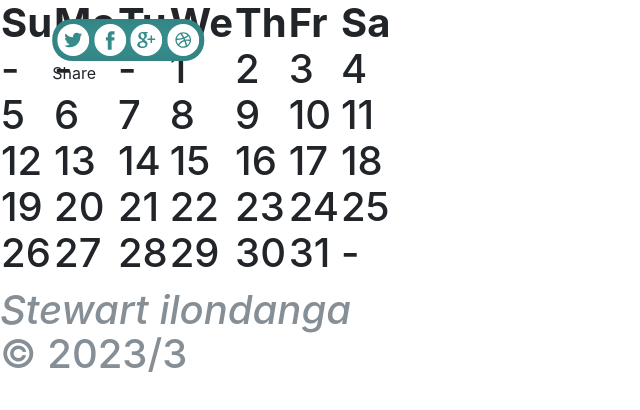
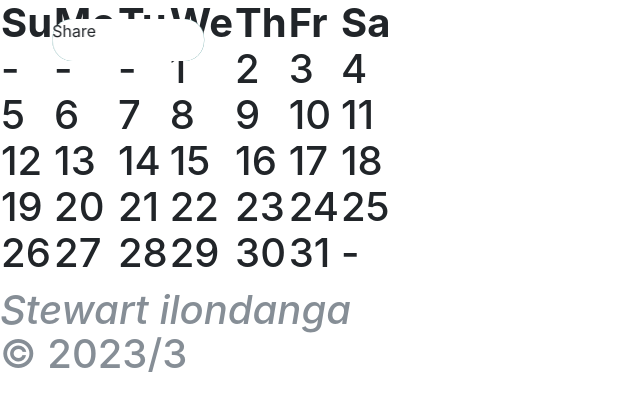
Before and after one commit to stewilondanga/Radar-CSS-Animation, a plain HTML site: page index.html in a window 1280 px wide. Shown: the whole page, without its empty margins (0-640 px from the left). Drawn offline with nearby package versions, Linux system fonts and the light colour scheme.

Commit message:
add css/styles.css

```diff
--- a/css/styles.css
+++ b/css/styles.css
@@ -36,7 +36,7 @@
   box-shadow: 0px 0px 14px rgba(0, 0, 0, 0.1) inset;
 }
 
-/*.share-button__front {
+.share-button__front {
   width: 100%;
   height: 100%;
   background-color: #fff;
@@ -56,7 +56,7 @@
   -moz-backface-visibility: hidden;
 }
 
-.share-button__text {
+/*.share-button__text {
   margin: 0;
   line-height: 42px;
   font-size: 16px;
```
